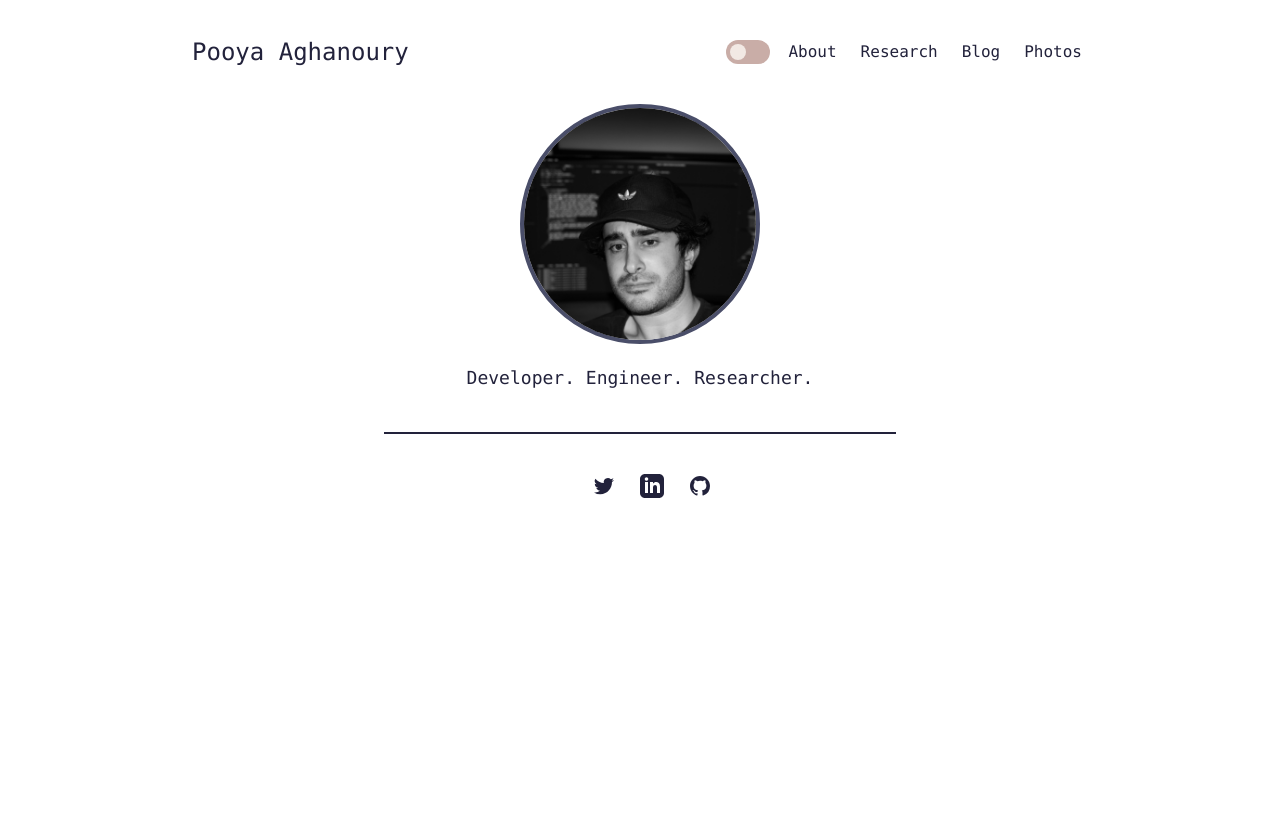
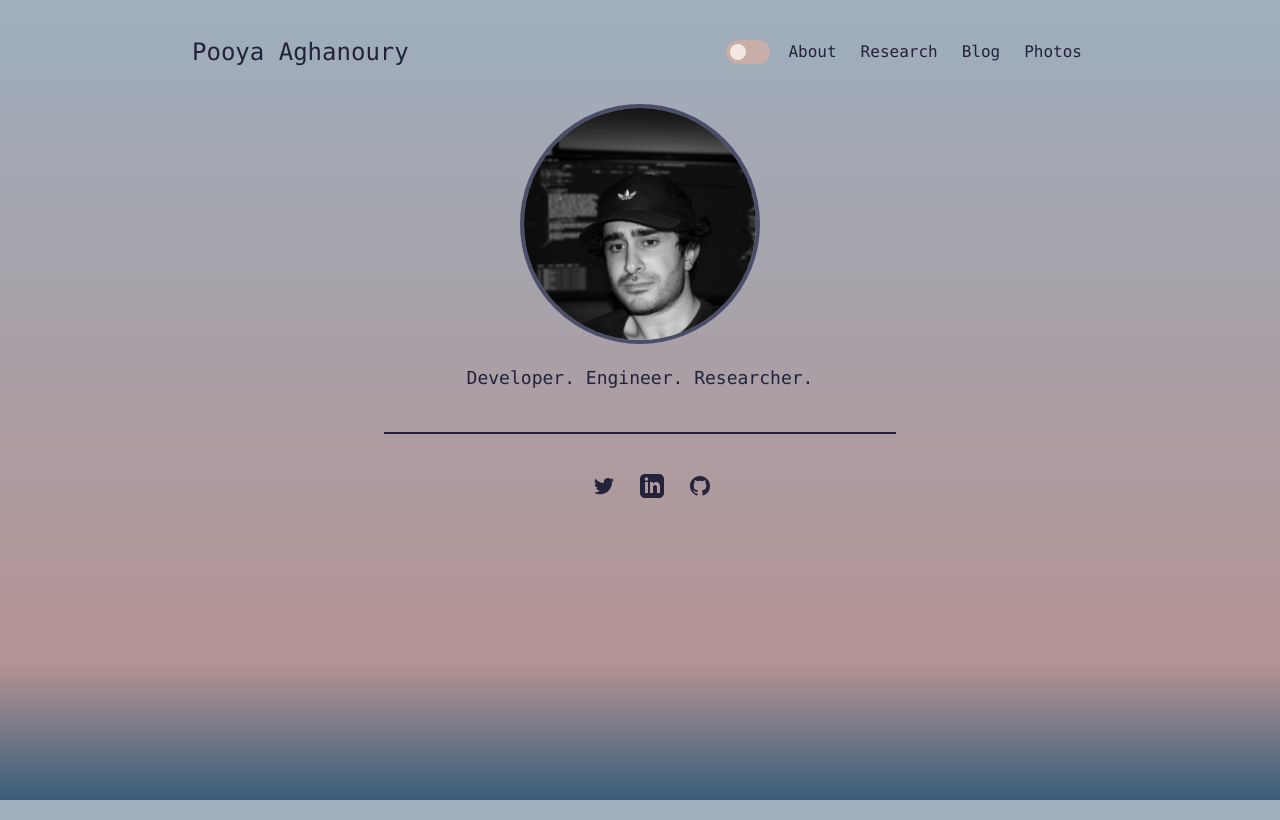
Before and after one commit to aghanoury/website, a Next.js app: page / in a window 1280 px wide. Built offline with nearby package versions, Linux system fonts and the light colour scheme.

Commit message:
general styles

```diff
--- a/package.json
+++ b/package.json
@@ -6,7 +6,8 @@
     "dev": "next dev",
     "build": "next build",
     "start": "next start",
-    "lint": "next lint"
+    "lint": "next lint",
+    "export": "next export"
   },
   "dependencies": {
     "@headlessui/react": "^1.7.7",
--- a/tailwind.config.js
+++ b/tailwind.config.js
@@ -12,10 +12,23 @@ module.exports = {
       light_blue: "#9A8C98",
       pink: "#C9ADA7",
       white: "#F2E9E4",
-      orange: "#FCA311",
+      // orange: "#FCA311",
+      orange: "#B49393",
+      night_gradient_orange: "#80594a",
+      // gradient_blue: "#1f365d"
+      night_gradient_blue: "#101c31",
+
+      day_gradient_top: "#9daebc",
+      day_gradient_center: "#b39292",
+      day_gradient_bottom: "#375c79",
+
     },
 
     extend: {
+      backgroundImage: {
+        'day_background_gradient': "linear-gradient(0deg, hsla(206, 37%, 35%, 1) 0%, hsla(0, 18%, 64%, 1) 17%, hsla(207, 19%, 68%, 1) 100%)",
+        'night_background_gradient': "linear-gradient(0deg, hsla(15, 20%, 59%, 1) 0%, hsla(256, 7%, 41%, 1) 18%, hsla(218, 50%, 20%, 1) 100%)",
+      },
       gridTemplateColumns: {
         16: "repeat(auto-fit, minmax(240px, 1fr))",
       },
```
